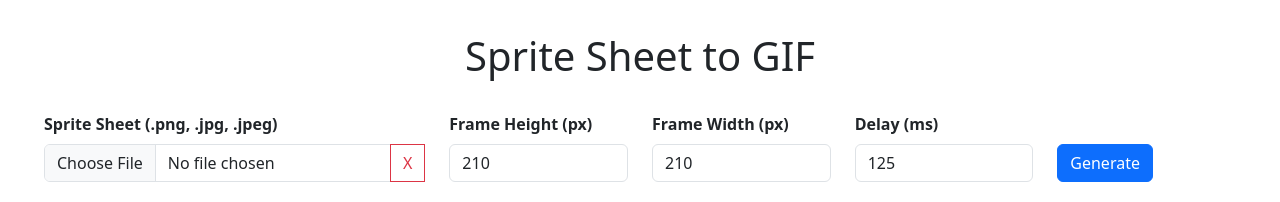
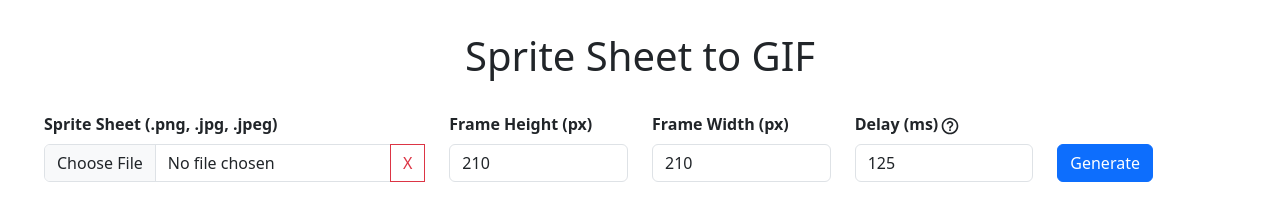
Before and after one commit to Maito1794/Spritesheet-to-gif, a React (Vite) app: page / in a window 1280 px wide. Shown: the top 202 px of the page. Built offline with nearby package versions, Linux system fonts and the light colour scheme.

Commit message:
Added tooltip to help with delay

```diff
--- a/package.json
+++ b/package.json
@@ -10,6 +10,9 @@
     "preview": "vite preview"
   },
   "dependencies": {
+    "@emotion/react": "^11.11.3",
+    "@emotion/styled": "^11.11.0",
+    "@mui/icons-material": "^5.15.11",
     "bootstrap": "^5.3.3",
     "canvas": "^2.11.2",
     "gif-encoder-2": "^1.0.5",
--- a/src/App.jsx
+++ b/src/App.jsx
@@ -1,7 +1,8 @@
 import { useEffect, useState, useRef } from 'react'
-import { Container, Row, Col, Alert } from 'reactstrap';
+import { Container, Row, Alert } from 'reactstrap';
+import { generateGif } from './utils/GifGenerator';
+import Tooltip from './components/Tooltip';
 import './App.css'
-import { generateGif } from './utils/GifGenerator';
 
 function App() {
   const [spriteSheet, setSpriteSheet] = useState('');
@@ -16,6 +17,12 @@ function App() {
   const [imgName, setImgName] = useState('');
   const fileRef = useRef(null);
   const imageRef = useRef(null);
+
+  const tooltipData = {
+    placement: "right",
+    data: `2 fps = 500ms\n3 fps = 333ms\n4 fps = 250ms\n5 fps = 200ms\n6 fps = 167ms
+    8 fps = 125ms\n10 fps = 100ms\n12 fps = 83ms\n14 fps = 71ms\n16 fps = 62ms\n20 fps = 50ms\n24 fps = 42ms`
+  }
 
   const handleGenerateGif = async () => {
     try {
@@ -62,8 +69,10 @@ function App() {
     }
 
     return () => {
+      if (imageRef.current) {
+        imageRef.current.removeEventListener('load', handleImageUpload);
+      }
       if (spriteSheet) {
-        imageRef.current.removeEventListener('load', handleImageUpload);
         window.removeEventListener('resize', handleWindowResize);
       }
     };
@@ -124,9 +133,13 @@ function App() {
                 <input className="form-control" type="number" id="width" value={frameWidth} onChange={(e) => { setFrameWidth(e.target.value) }} />
               </div>
               <div className="col-md-2 col-sm-12 mb-3">
-                <label htmlFor="delay" className="form-label">Delay (ms)</label>
+                <div className="d-flex align-items-center">
+                  <label htmlFor="delay" className="form-label mr-2">Delay (ms)</label>
+                  <Tooltip placement={tooltipData.placement} data={tooltipData.data} />
+                </div>
                 <input className="form-control" type="number" id="delay" value={delay} onChange={(e) => { setDelay(e.target.value) }} />
               </div>
+
               <div className="col-md-2 col-sm-12 mb-3 align-self-end">
                 <button type="button" className='btn btn-primary' onClick={async () => await handleGenerateGif()}>
                   Generate
--- /dev/null
+++ b/src/components/Tooltip.jsx
@@ -0,0 +1,19 @@
+import React from 'react';
+import HelpOutlineOutlinedIcon from '@mui/icons-material/HelpOutlineOutlined';
+import Tooltip from '@mui/material/Tooltip';
+
+function TooltipComponent(props) {
+    const { placement, data } = props;
+
+    return (
+        <Tooltip title={
+            <div style={{ whiteSpace: 'pre-line' }}>{data}</div>
+        }
+            placement={placement}>
+            <HelpOutlineOutlinedIcon className="pb-1 ml-2" />
+        </Tooltip>
+    );
+}
+
+
+export default TooltipComponent;
```
Also changed, not shown: 1 other file (tests, documents, lock files or other folders).
